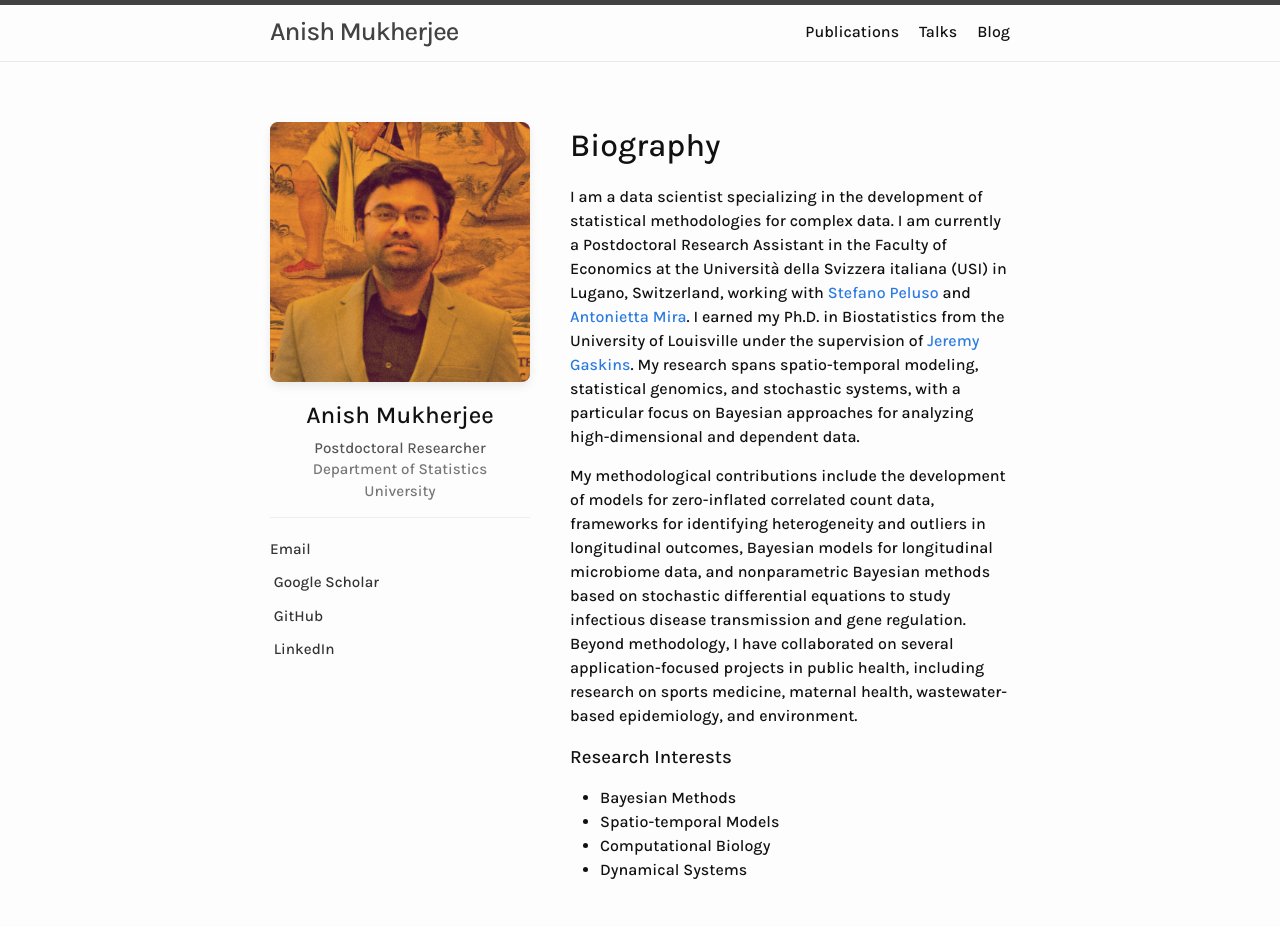
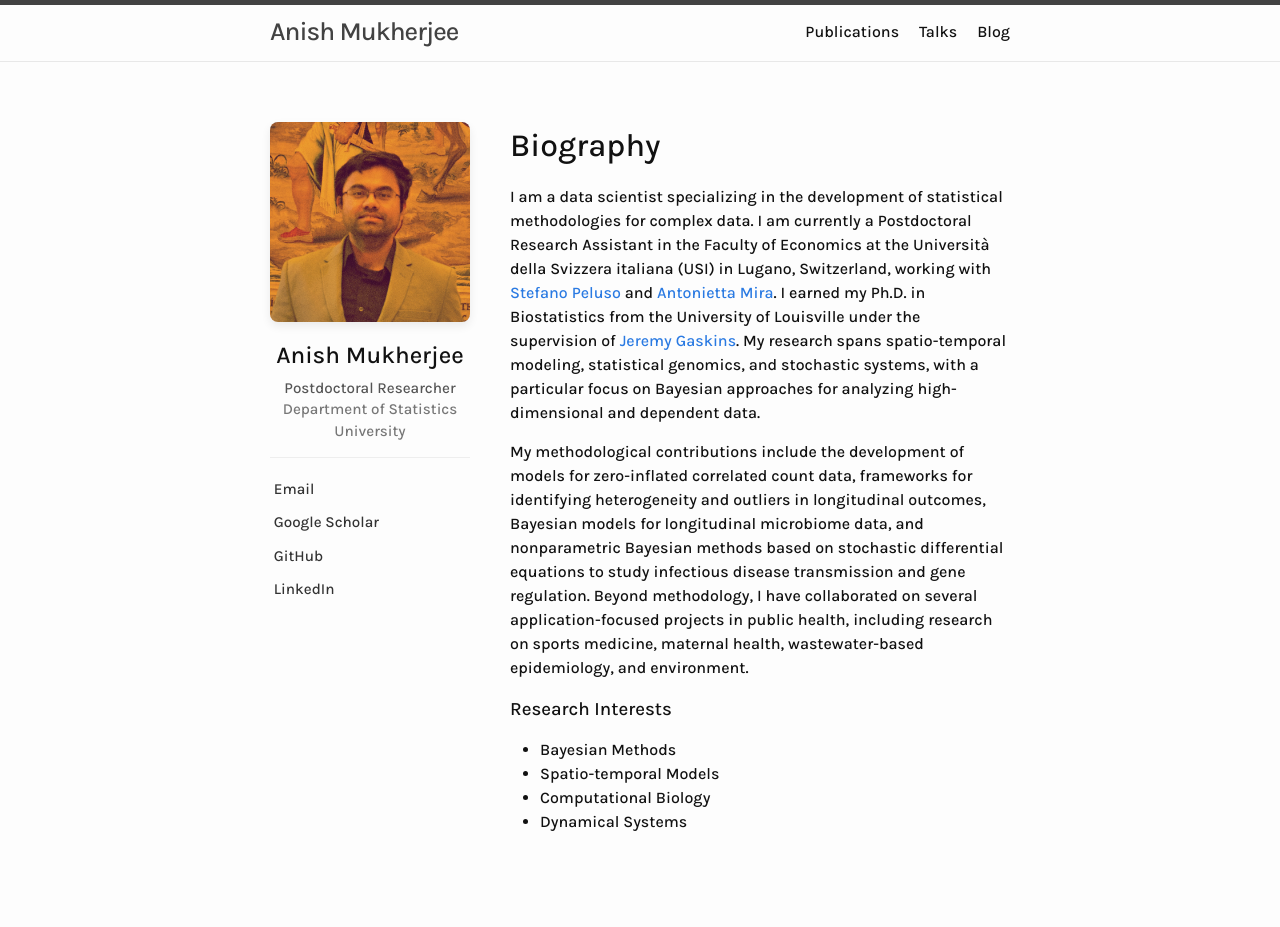
Before and after one commit to anishspace/anishspace.github.io, a Jekyll site: the page built from index.markdown, in a window 1280 px wide. Built offline with Jekyll 4.4.1, drawn with Linux system fonts in a browser that asks for light colours; after the commit the page ends 900 px from its top, so only the background shows below that.

Commit message:
Update index.markdown

```diff
--- a/index.markdown
+++ b/index.markdown
@@ -13,7 +13,7 @@ title: Welcome
 <div style="display: flex; flex-wrap: wrap; gap: 40px; margin-top: 30px;">
 
   <!-- LEFT SIDEBAR: PHOTO, BIO, AND SOCIAL LINKS -->
-  <div style="flex: 1; min-width: 260px; max-width: 280px; text-align: center;">
+  <div style="flex: 1; min-width: 180px; max-width: 200px; text-align: center;">
 
     <!-- Profile Image -->
     <img src="{{ site.baseurl }}/assets/my-photo.jpg" alt="Anish Mukherjee" style="width: 100%; border-radius: 8px; box-shadow: 0 4px 10px rgba(0,0,0,0.08);">
@@ -29,7 +29,7 @@ title: Welcome
 
     <!-- Social & Contact Links (AcademicPages Style) -->
     <ul style="list-style: none; padding: 0; margin: 0; text-align: left; line-height: 2.2em; font-size: 0.95em;">
-      <li><a href="mailto:anishm.space@gmail.com" style="color: #333; text-decoration: none;"><i class="fa-solid fa-envelope" style="width: 25px; color: #555;"></i> Email</a></li>
+      <li><a href="mailto:anishm.space@gmail.com" style="color: #333; text-decoration: none;"><i class="fa-solid fa-envelope" style="width: 25px; color: #555;"></i>&nbsp;Email</a></li>
       <li><a href="https://scholar.google.com/citations?user=MR_fCsQAAAAJ" target="_blank" style="color: #333; text-decoration: none;"><i class="fa-solid fa-graduation-cap" style="width: 25px; color: #555;"></i>&nbsp;Google Scholar</a></li>
       <li><a href="https://github.com/anishspace/" target="_blank" style="color: #333; text-decoration: none;"><i class="fa-brands fa-github" style="width: 25px; color: #555;"></i>&nbsp;GitHub</a></li>
       <li><a href="https://www.linkedin.com/in/primestardust/" target="_blank" style="color: #333; text-decoration: none;"><i class="fa-brands fa-linkedin" style="width: 25px; color: #555;"></i>&nbsp;LinkedIn</a></li>
```
